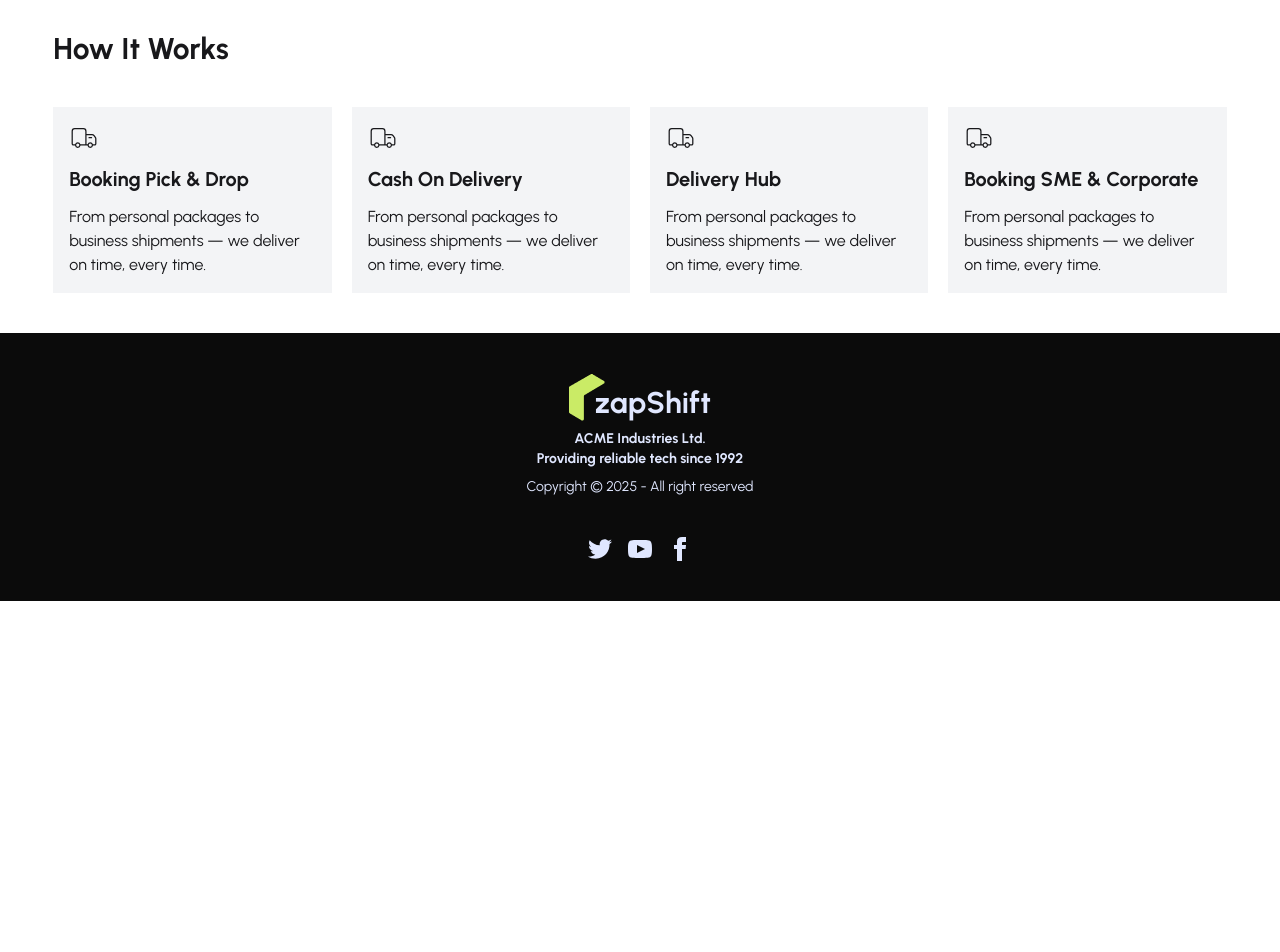
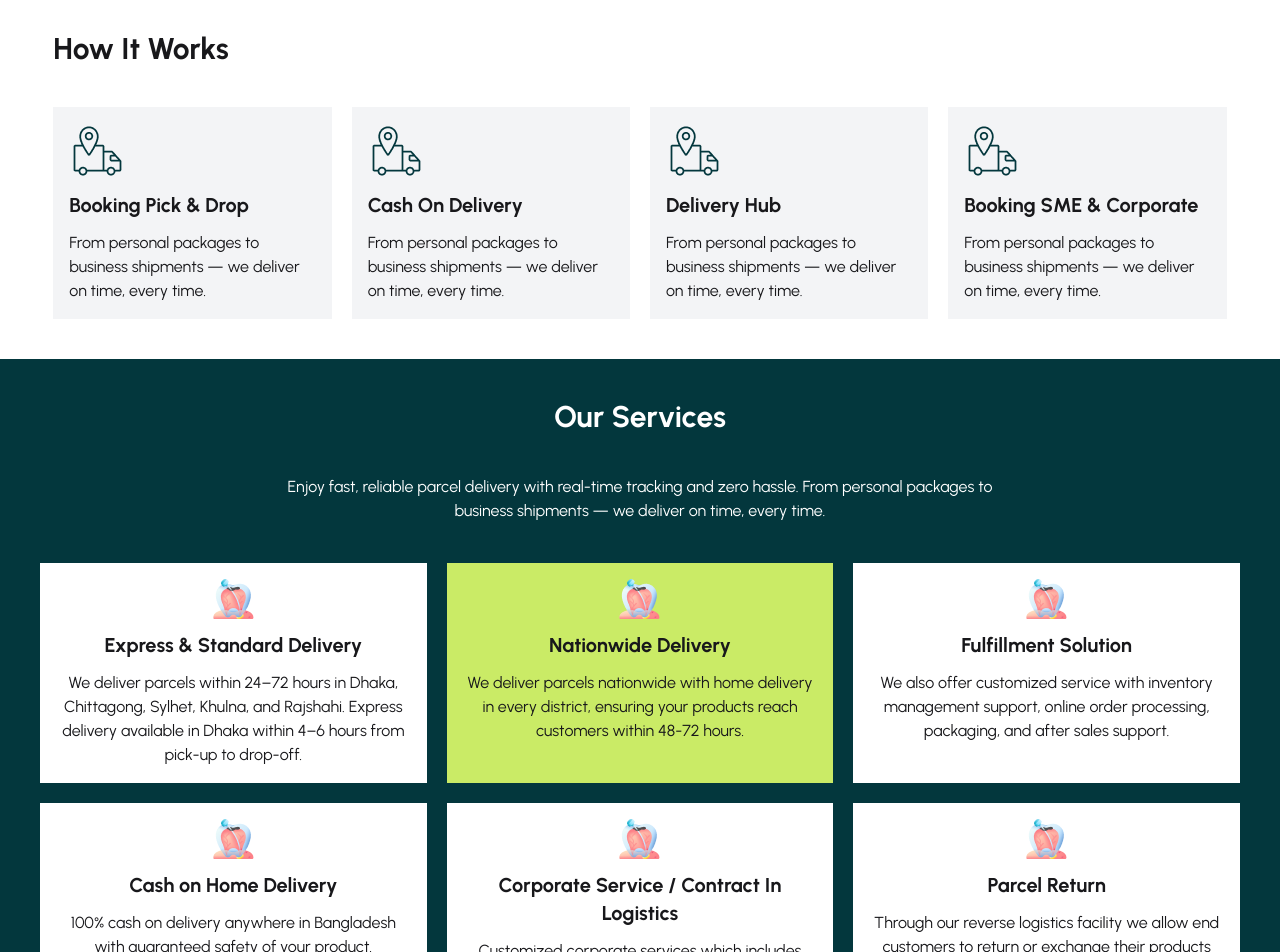
Before and after one commit to asadulhabibasif26/zap-shift-clint, a React app: page / in a window 1280 px wide. Shown: the part 740-1692 px from the top of the page. Before the commit the page ends 1341 px from the top, so only its background shows below. Built offline with nearby package versions, Linux system fonts and the light colour scheme; the HTML template or start-up script is replaced by a standard one.

Commit message:
our services section add

```diff
--- a/src/Pages/Home/Home/Home.jsx
+++ b/src/Pages/Home/Home/Home.jsx
@@ -1,17 +1,21 @@
 import React from "react";
 import Banner from "../Banner/Banner";
 import { CiDeliveryTruck } from "react-icons/ci";
+import bookingicon from '../../../assets/bookingIcon.png'
+import serviceIcon from '../../../assets/service.png'
+
 
 const Home = () => {
   return (
     <div>
       <Banner></Banner>
+      {/* how it work section */}
       <div className="max-w-11/12 mx-auto mb-10">
         <h2 className="text-3xl font-bold py-10">How It Works</h2>
-        <div className="grid grid-cols-1 md:grid-cols-2 lg:grid-cols-4  md:gap-5">
+        <div className="grid grid-cols-1 md:grid-cols-2 lg:grid-cols-4  gap-5">
           <div className="bg-gray-100 p-4">
-            <h1 className="text-3xl">
-              <CiDeliveryTruck />
+            <h1>
+              <img src={bookingicon} alt="" />
             </h1>
             <h2 className="text-xl font-bold py-3">Booking Pick & Drop</h2>
             <p>
@@ -20,8 +24,8 @@
             </p>
           </div>
           <div className="bg-gray-100 p-4">
-            <h1 className="text-3xl">
-              <CiDeliveryTruck />
+            <h1>
+              <img src={bookingicon} alt="" />
             </h1>
             <h2 className="text-xl font-bold py-3">Cash On Delivery</h2>
             <p>
@@ -29,8 +33,8 @@
             </p>
           </div>
           <div className="bg-gray-100 p-4">
-            <h1 className="text-3xl">
-              <CiDeliveryTruck />
+            <h1>
+              <img src={bookingicon} alt="" />
             </h1>
             <h2 className="text-xl font-bold py-3">Delivery Hub</h2>
             <p>
@@ -38,8 +42,8 @@
             </p>
           </div>
           <div className="bg-gray-100 p-4">
-            <h1 className="text-3xl">
-              <CiDeliveryTruck />
+            <h1>
+              <img src={bookingicon} alt="" />
             </h1>
             <h2 className="text-xl font-bold py-3">Booking SME & Corporate</h2>
             <p>
@@ -48,6 +52,43 @@
           </div>
         </div>
       </div>
+      {/* Our services section */}
+      <div className="bg-secondary my-10 p-10">
+        <h1 className="text-3xl font-bold text-white text-center">Our Services</h1>
+        <p className="text-center text-white py-10">Enjoy fast, reliable parcel delivery with real-time tracking and zero hassle. From personal packages to <br /> business shipments — we deliver on time, every time.</p>
+        <div className="grid grid-cols-1 md:grid-cols-2 lg:grid-cols-3 gap-5">
+          <div className="bg-white text-center space-y-3 p-4">
+            <img className="mx-auto" src={serviceIcon} alt="" />
+            <h1 className="text-xl font-bold">Express  & Standard Delivery</h1>
+            <p>We deliver parcels within 24–72 hours in Dhaka, Chittagong, Sylhet, Khulna, and Rajshahi. Express delivery available in Dhaka within 4–6 hours from pick-up to drop-off.</p>
+          </div>
+          <div className="bg-[#CAEB66] text-center space-y-3 p-4">
+            <img className="mx-auto" src={serviceIcon} alt="" />
+            <h1 className="text-xl font-bold">Nationwide Delivery</h1>
+            <p>We deliver parcels nationwide with home delivery in every district, ensuring your products reach customers within 48-72 hours.</p>
+          </div>
+          <div className="bg-white text-center space-y-3 p-4">
+            <img className="mx-auto" src={serviceIcon} alt="" />
+            <h1 className="text-xl font-bold">Fulfillment Solution</h1>
+            <p>We also offer customized service with inventory management support, online order processing, packaging, and after sales support.</p>
+          </div>
+          <div className="bg-white text-center space-y-3 p-4">
+            <img className="mx-auto" src={serviceIcon} alt="" />
+            <h1 className="text-xl font-bold">Cash on Home Delivery</h1>
+            <p>100% cash on delivery anywhere in Bangladesh with guaranteed safety of your product.</p>
+          </div>
+          <div className="bg-white text-center space-y-3 p-4">
+            <img className="mx-auto" src={serviceIcon} alt="" />
+            <h1 className="text-xl font-bold">Corporate Service / Contract In Logistics</h1>
+            <p>Customized corporate services which includes warehouse and inventory management support.</p>
+          </div>
+          <div className="bg-white text-center space-y-3 p-4">
+            <img className="mx-auto" src={serviceIcon} alt="" />
+            <h1 className="text-xl font-bold">Parcel Return</h1>
+            <p>Through our reverse logistics facility we allow end customers to return or exchange their products with online business merchants.</p>
+          </div>
+        </div>
+      </div>
     </div>
   );
 };
```
